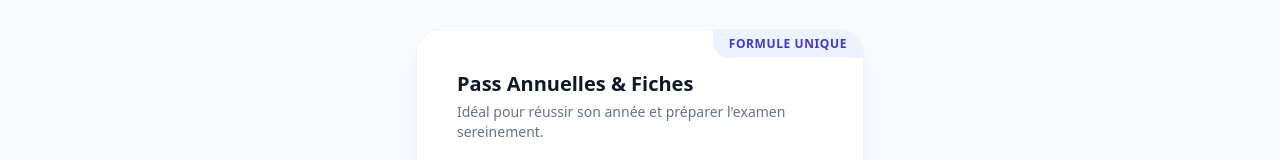
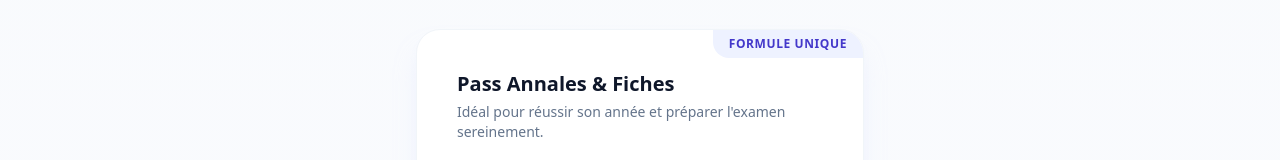
Before and after one commit to dav2909/brevetify, a Next.js app: page /tarifs in a window 1280 px wide. Shown: the part 402-562 px from the top of the page. Built offline with nearby package versions, Linux system fonts and the light colour scheme; no server answers.

Commit message:
Correction : modification de Annuelles en Annales

```diff
--- a/app/tarifs/page.tsx
+++ b/app/tarifs/page.tsx
@@ -92,7 +92,7 @@ export default function TarifsPage() {
           </div>
 
           <div className="mb-6">
-            <h3 className="text-xl font-bold text-slate-900">Pass Annuelles & Fiches</h3>
+            <h3 className="text-xl font-bold text-slate-900">Pass Annales & Fiches</h3>
             <p className="text-slate-500 text-sm mt-1">Idéal pour réussir son année et préparer l'examen sereinement.</p>
           </div>
 
```
